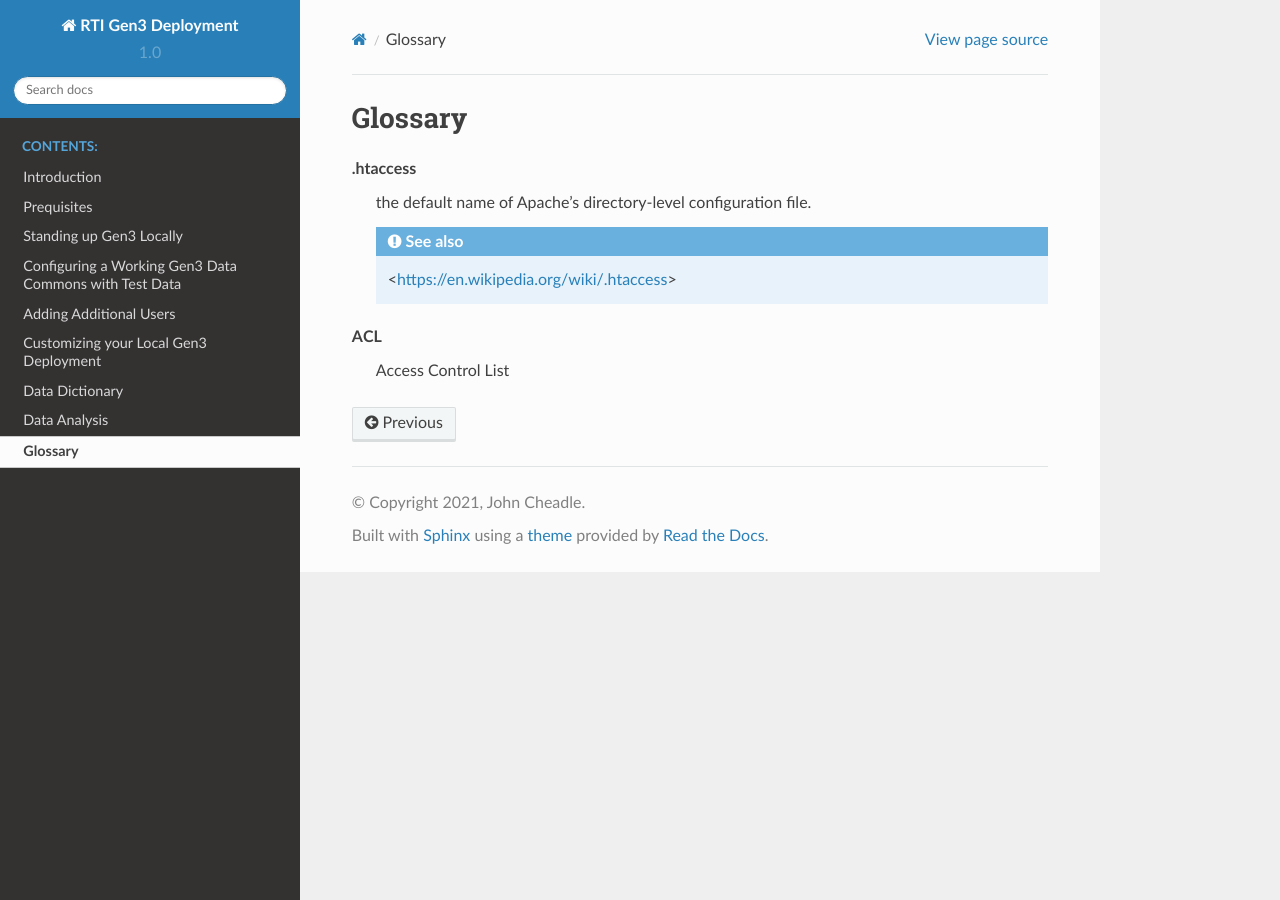
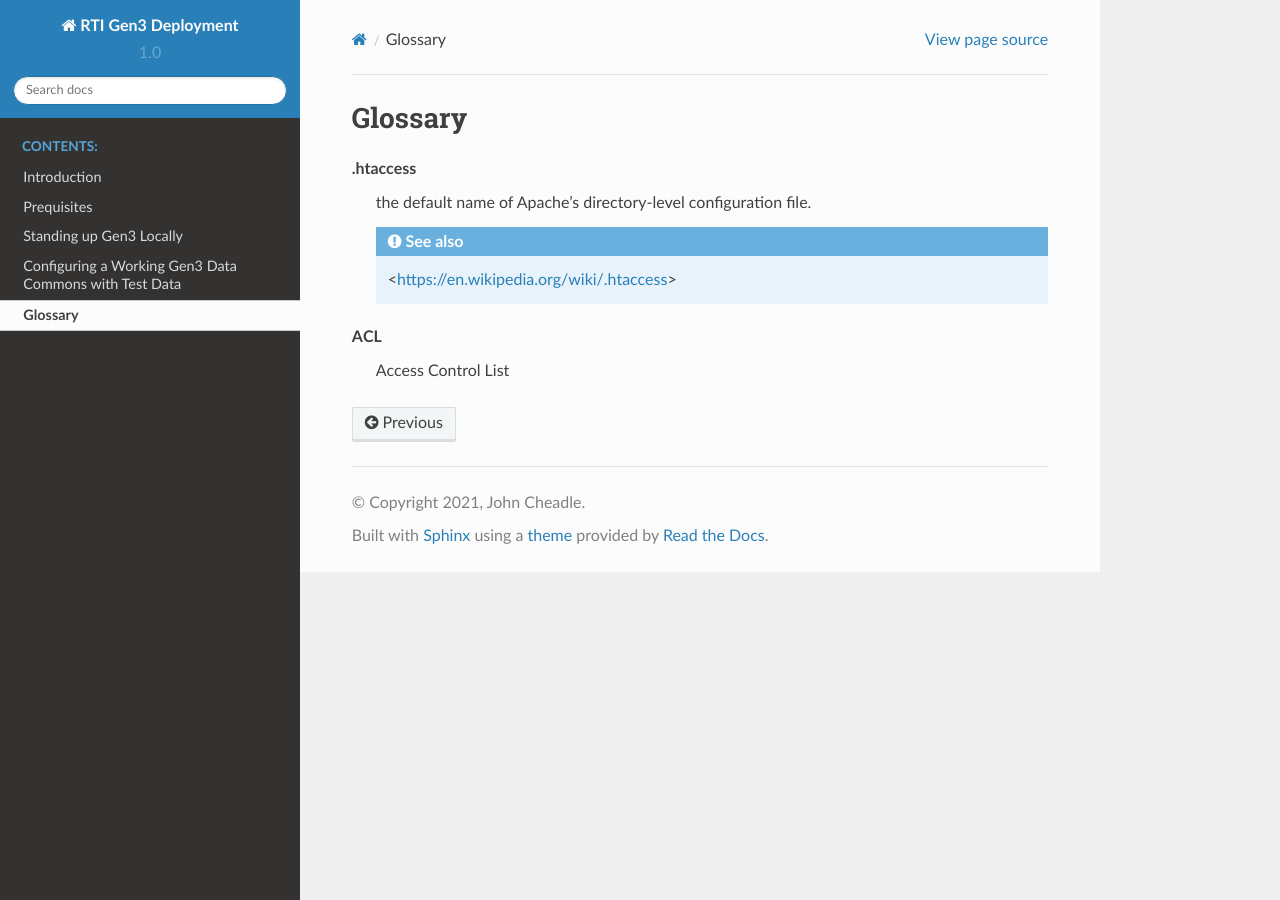
Before and after one commit to jcheadle-rti/rti_gen3_rtdocs, a Sphinx documentation site: the page built from docs/glossary.rst, in a window 1280 px wide. Built offline with Sphinx 7.4.7 and the Read the Docs theme 2.0.0, drawn with Linux system fonts in a browser that asks for light colours; pages that are not in the unit, such as notebooks, are missing from menus.

Commit message:
Cleaning up index, adding data dictionary prep

```diff
--- a/docs/customizing.rst
+++ /dev/null
@@ -1,6 +0,0 @@
-.. _customizing:
-
-Customizing your Local Gen3 Deployment
-======================================
-
-Customizing is fun
--- a/docs/data_analysis.rst
+++ /dev/null
@@ -1,6 +0,0 @@
-.. _data_analysis:
-
-Data Analysis
-=============
-
-Some Text
--- a/docs/data_dictionary.rst
+++ /dev/null
@@ -1,6 +0,0 @@
-.. _data_dictionary:
-
-Data Dictionary
-===============
-
-Some Text
--- a/docs/index.rst
+++ b/docs/index.rst
@@ -14,10 +14,8 @@ Welcome to RTI Gen3 Deployment's documentation!
    prerequisites
    compose_services_standup
    compose_services_working
-   users
-   customizing
-   data_dictionary
-   data_analysis
+   cloud_vm_standup
+   data_dictionary_prep
    glossary
 
 Indices and tables
--- a/docs/users.rst
+++ /dev/null
@@ -1,6 +0,0 @@
-.. _users:
-
-Adding Additional Users
-=======================
-
-Some Text
```
